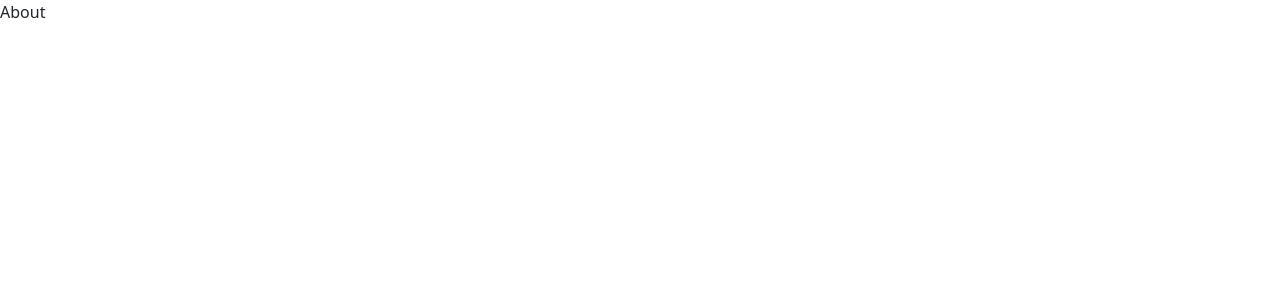
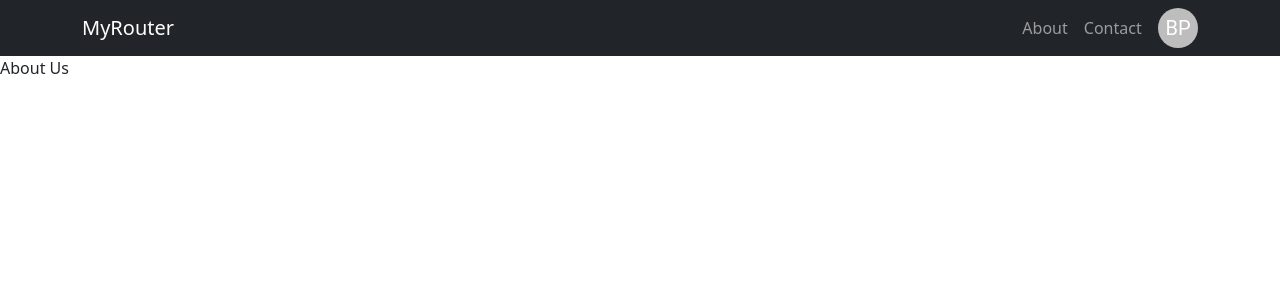
Before and after one commit to balagowda/Route-App, a React (Create React App) app in the folder client/: page /about in a window 1280 px wide. Shown: the top 300 px of the page. Built offline with nearby package versions, Linux system fonts and the light colour scheme.

Commit message:
navbar design update

```diff
--- a/client/public/index.html
+++ b/client/public/index.html
@@ -10,34 +10,13 @@
       content="Web site created using create-react-app"
     />
     <link rel="apple-touch-icon" href="%PUBLIC_URL%/logo192.png" />
-    <!--
-      manifest.json provides metadata used when your web app is installed on a
-      user's mobile device or desktop. See https://developers.google.com/web/fundamentals/web-app-manifest/
-    -->
     <link rel="manifest" href="%PUBLIC_URL%/manifest.json" />
-    <!--
-      Notice the use of %PUBLIC_URL% in the tags above.
-      It will be replaced with the URL of the `public` folder during the build.
-      Only files inside the `public` folder can be referenced from the HTML.
 
-      Unlike "/favicon.ico" or "favicon.ico", "%PUBLIC_URL%/favicon.ico" will
-      work correctly both with client-side routing and a non-root public URL.
-      Learn how to configure a non-root public URL by running `npm run build`.
-    -->
-    <title>React App</title>
+    <title>MyRouter</title>
   </head>
   <body>
     <noscript>You need to enable JavaScript to run this app.</noscript>
     <div id="root"></div>
-    <!--
-      This HTML file is a template.
-      If you open it directly in the browser, you will see an empty page.
 
-      You can add webfonts, meta tags, or analytics to this file.
-      The build step will place the bundled scripts into the <body> tag.
-
-      To begin the development, run `npm start` or `yarn start`.
-      To create a production bundle, use `npm run build` or `yarn build`.
-    -->
   </body>
 </html>
--- a/client/src/App.js
+++ b/client/src/App.js
@@ -3,6 +3,8 @@ import "./App.css";
 import Home from "./components/HomePage/Home";
 import About from "./components/HomePage/About";
 import Contact from "./components/HomePage/Contact";
+import { SignIn } from "./components/Auth/SignIn";
+import { SignUp } from "./components/Auth/SignUp";
 
 function App() {
   return (
@@ -11,6 +13,8 @@ function App() {
         <Route exact path="/" element={<Home />}></Route>
         <Route exact path="/about" element={<About />}></Route>
         <Route exact path="/contact" element={<Contact />}></Route>
+        <Route exact path="/signin" element={<SignIn />}></Route>
+        <Route exact path="/signup" element={<SignUp />}></Route>
       </Routes>
     </>
   );
--- /dev/null
+++ b/client/src/components/Auth/SignIn.js
@@ -0,0 +1,12 @@
+import React from 'react'
+import NavBar from '../NavBar/NavBar'
+
+export const SignIn = () => {
+  return (
+    <>
+    <NavBar/>
+    <div>SignIn</div>
+
+    </>
+  )
+}
--- /dev/null
+++ b/client/src/components/Auth/SignUp.js
@@ -0,0 +1,12 @@
+import React from 'react'
+import NavBar from '../NavBar/NavBar'
+
+export const SignUp = () => {
+  return (
+    <>
+    <NavBar/>
+    <div>SignUp</div>
+
+    </>
+  )
+}
--- a/client/src/components/HomePage/About.jsx
+++ b/client/src/components/HomePage/About.jsx
@@ -1,8 +1,13 @@
 import React from 'react'
+import NavBar from '../NavBar/NavBar';
 
 const About = () => {
   return (
-    <div>About</div>
+    <>
+    <NavBar/>
+    <div>About Us</div>
+
+    </>
   )
 }
 
--- a/client/src/components/HomePage/Contact.jsx
+++ b/client/src/components/HomePage/Contact.jsx
@@ -1,8 +1,13 @@
 import React from 'react'
+import NavBar from '../NavBar/NavBar';
 
 const Contact = () => {
   return (
+    <>
+    <NavBar/>
     <div>Contact</div>
+
+    </>
   )
 }
 
--- a/client/src/components/NavBar/NavBar.jsx
+++ b/client/src/components/NavBar/NavBar.jsx
@@ -1,19 +1,61 @@
-import React from "react";
+import React, { useState } from "react";
 import Container from "react-bootstrap/Container";
 import Navbar from "react-bootstrap/Navbar";
 import Nav from "react-bootstrap/Nav";
-import Avatar from '@mui/material/Avatar';
-import { green } from "@mui/material/colors";
+import Avatar from "@mui/material/Avatar";
+import { blue, green } from "@mui/material/colors";
+import Menu from "@mui/material/Menu";
+import MenuItem from "@mui/material/MenuItem";
+import LogoutIcon from '@mui/icons-material/Logout';
+import AccountCircleIcon from '@mui/icons-material/AccountCircle';
 
 const NavBar = () => {
+  const [anchorEl, setAnchorEl] = useState(false);
+
+  //toggle menu
+  const open = Boolean(anchorEl);
+  const handleClick = (event) => {
+    setAnchorEl(event.currentTarget);
+  };
+  const handleClose = () => {
+    setAnchorEl(null);
+  };
+
+  //logout user
+  const logoutUser = async () => {
+    handleClose();
+  }
+
   return (
     <Navbar bg="dark" data-bs-theme="dark">
       <Container>
         <Navbar.Brand href="/">MyRouter</Navbar.Brand>
         <Nav className="ms-auto">
           <Nav.Link href="/about">About</Nav.Link>
-          <Nav.Link href="/contact">Contact</Nav.Link>&nbsp;hadz
-          <Avatar sx={{ bgcolor: green }}>BP</Avatar>
+          <Nav.Link href="/contact">Contact</Nav.Link>&nbsp;&nbsp;
+          <div>
+            <Avatar
+              sx={{ bgcolor: blue }}
+              onClick={handleClick}
+              aria-controls={open ? "basic-menu" : undefined}
+              aria-expanded={open ? "true" : undefined}
+              id="basic-button"
+            >
+              BP
+            </Avatar>
+            <Menu
+              id="basic-menu"
+              anchorEl={anchorEl}
+              open={open}
+              onClose={handleClose}
+              MenuListProps={{
+                "aria-labelledby": "basic-button",
+              }}
+            >
+              <MenuItem onClick={handleClose} href="/"> <AccountCircleIcon style={{fontSize:20}}/>&nbsp; Profile</MenuItem>
+              <MenuItem onClick={logoutUser} href="/logout"> <LogoutIcon style={{fontSize:20}}/>&nbsp; Logout</MenuItem>
+            </Menu>
+          </div>
         </Nav>
       </Container>
     </Navbar>
```
